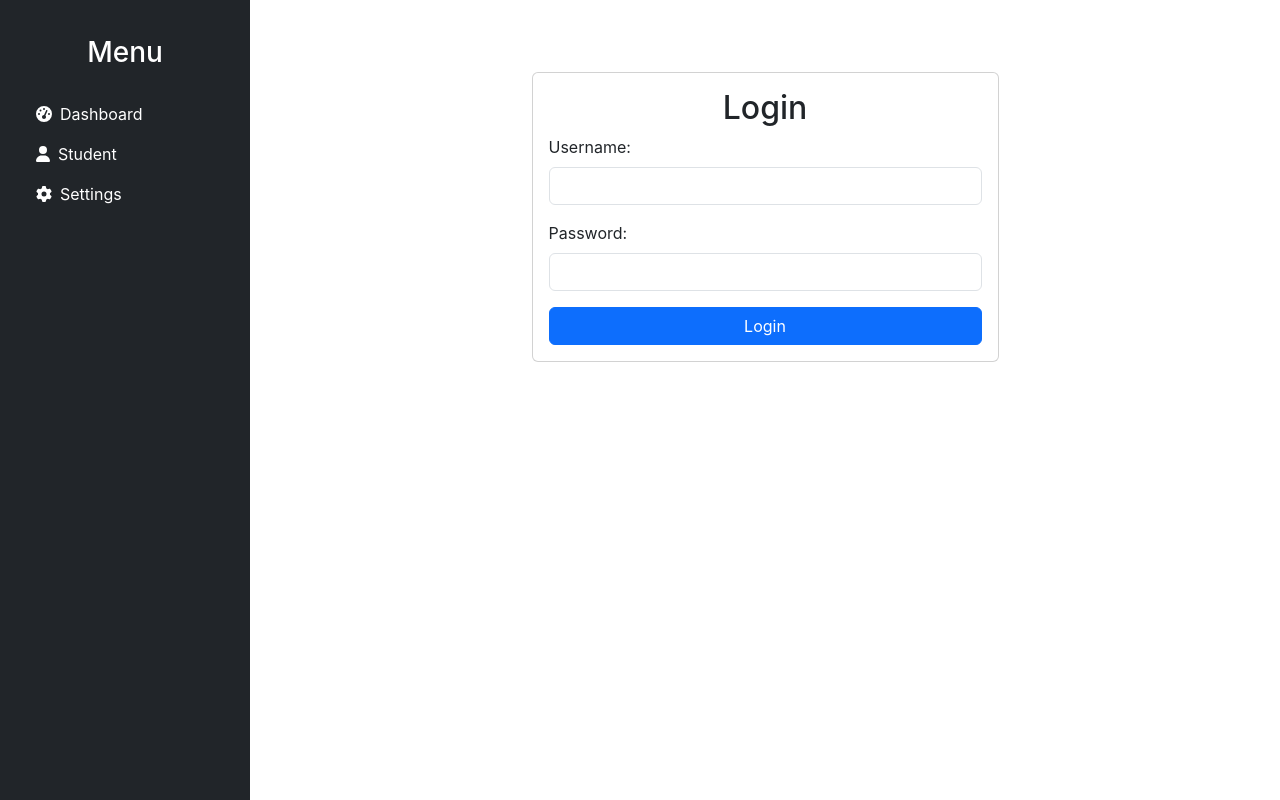
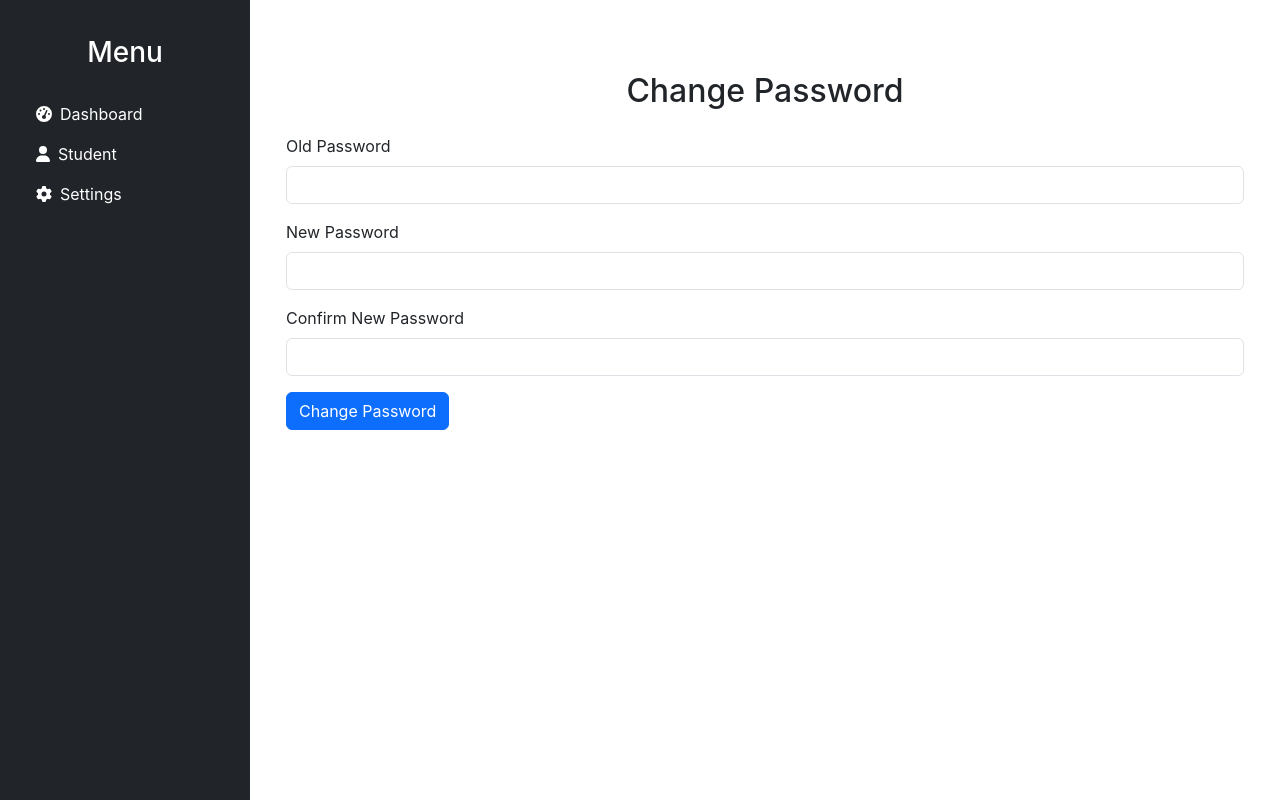
Before and after one commit to Donostia12/React_cintabahasa, a React (Create React App) app: page /settings in a window 1280 px wide. Built offline with nearby package versions, Linux system fonts and the light colour scheme; sample sign-in values are in the browser's storage.

Commit message:
new change

```diff
--- a/src/App.js
+++ b/src/App.js
@@ -12,7 +12,7 @@ import ProtectedRoute from "./components/ProtectedRoute";
 import Sidebar from "./components/sidebar";
 import EditStudent from "./components/EditStudent"; // Import EditStudent component
 import IsLogin from "./components/Islogin"; // Import the IsLogin component
-
+import ChangePassword from "./components/changepassword";
 function App() {
   return (
     <Router>
@@ -47,6 +47,14 @@ function Main() {
             }
           />
           <Route
+            path="/settings"
+            element={
+              <ProtectedRoute>
+                <ChangePassword />
+              </ProtectedRoute>
+            }
+          />
+          <Route
             path="/student/edit/:id"
             element={
               <ProtectedRoute>
--- /dev/null
+++ b/src/components/changepassword.js
@@ -0,0 +1,101 @@
+import React, { useState } from "react";
+import axios from "axios";
+import { Form, Button } from "react-bootstrap";
+
+const ChangePassword = () => {
+  const [formData, setFormData] = useState({
+    oldPassword: "",
+    newPassword: "",
+    confirmPassword: "",
+  });
+  const [error, setError] = useState(null);
+  const [success, setSuccess] = useState(null);
+
+  const handleChange = (e) => {
+    const { name, value } = e.target;
+    setFormData({
+      ...formData,
+      [name]: value,
+    });
+  };
+
+  const handleSubmit = async (e) => {
+    e.preventDefault();
+
+    if (formData.newPassword !== formData.confirmPassword) {
+      setError("New Password and Confirm Password do not match");
+      return;
+    }
+
+    try {
+      const response = await axios.post(
+        "http://127.0.0.1:8000/api/change-password",
+        {
+          oldPassword: formData.oldPassword,
+          newPassword: formData.newPassword,
+          newPassword_confirmation: formData.confirmPassword,
+        }
+      );
+
+      setSuccess(response.data.message);
+      setError(null);
+      setFormData({
+        oldPassword: "",
+        newPassword: "",
+        confirmPassword: "",
+      });
+    } catch (error) {
+      if (error.response && error.response.data) {
+        setError(error.response.data.message);
+      } else {
+        setError("An error occurred while changing the password");
+      }
+      setSuccess(null);
+    }
+  };
+
+  return (
+    <div className="container mt-5">
+      <h2 className="text-center mb-4">Change Password</h2>
+      <Form onSubmit={handleSubmit}>
+        <Form.Group controlId="formOldPassword">
+          <Form.Label>Old Password</Form.Label>
+          <Form.Control
+            type="password"
+            name="oldPassword"
+            value={formData.oldPassword}
+            onChange={handleChange}
+            required
+          />
+        </Form.Group>
+        <Form.Group controlId="formNewPassword" className="mt-3">
+          <Form.Label>New Password</Form.Label>
+          <Form.Control
+            type="password"
+            name="newPassword"
+            value={formData.newPassword}
+            onChange={handleChange}
+            required
+          />
+        </Form.Group>
+        <Form.Group controlId="formConfirmPassword" className="mt-3">
+          <Form.Label>Confirm New Password</Form.Label>
+          <Form.Control
+            type="password"
+            name="confirmPassword"
+            value={formData.confirmPassword}
+            onChange={handleChange}
+            required
+          />
+        </Form.Group>
+        {error && <p className="text-danger mt-3">{error}</p>}
+        {success && <p className="text-success mt-3">{success}</p>}
+        <Button variant="primary" type="submit" className="mt-3">
+          Change Password
+        </Button>
+      </Form>
+    </div>
+  );
+};
+
+export default ChangePassword;
```
